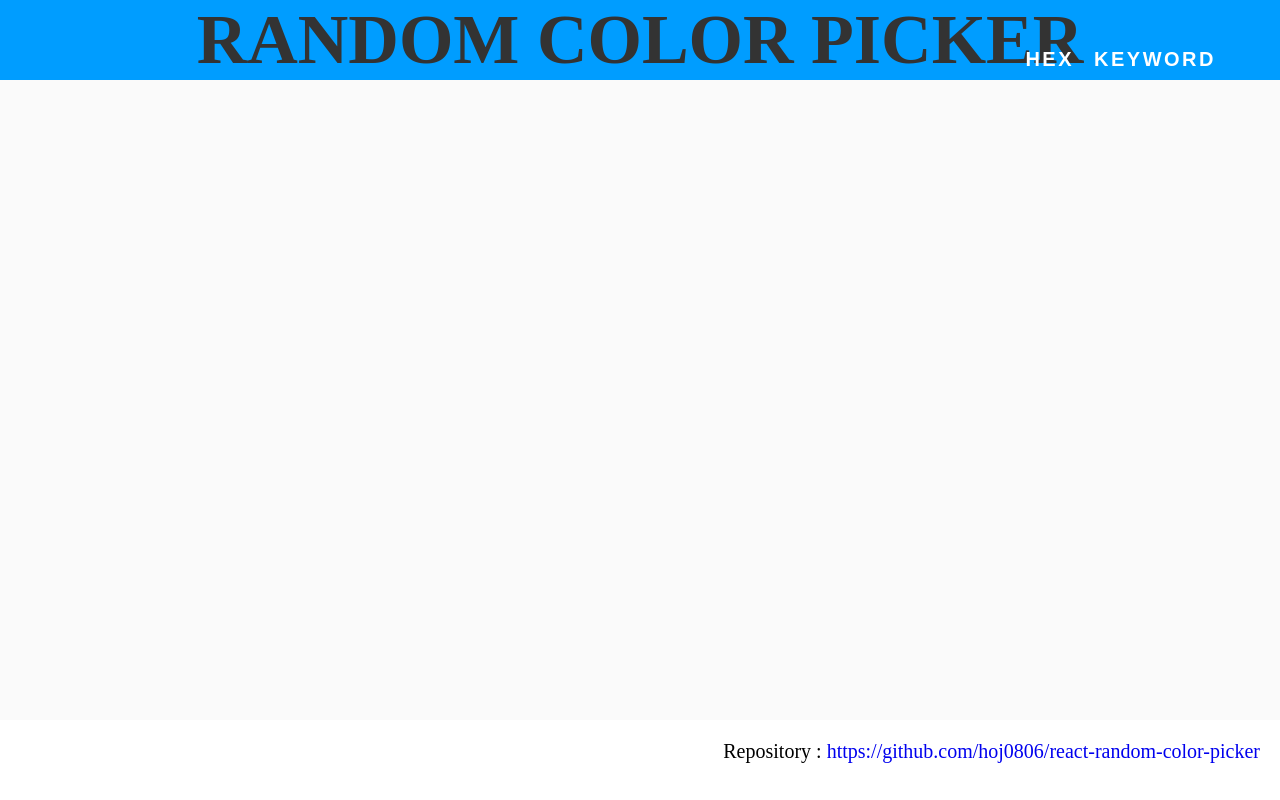
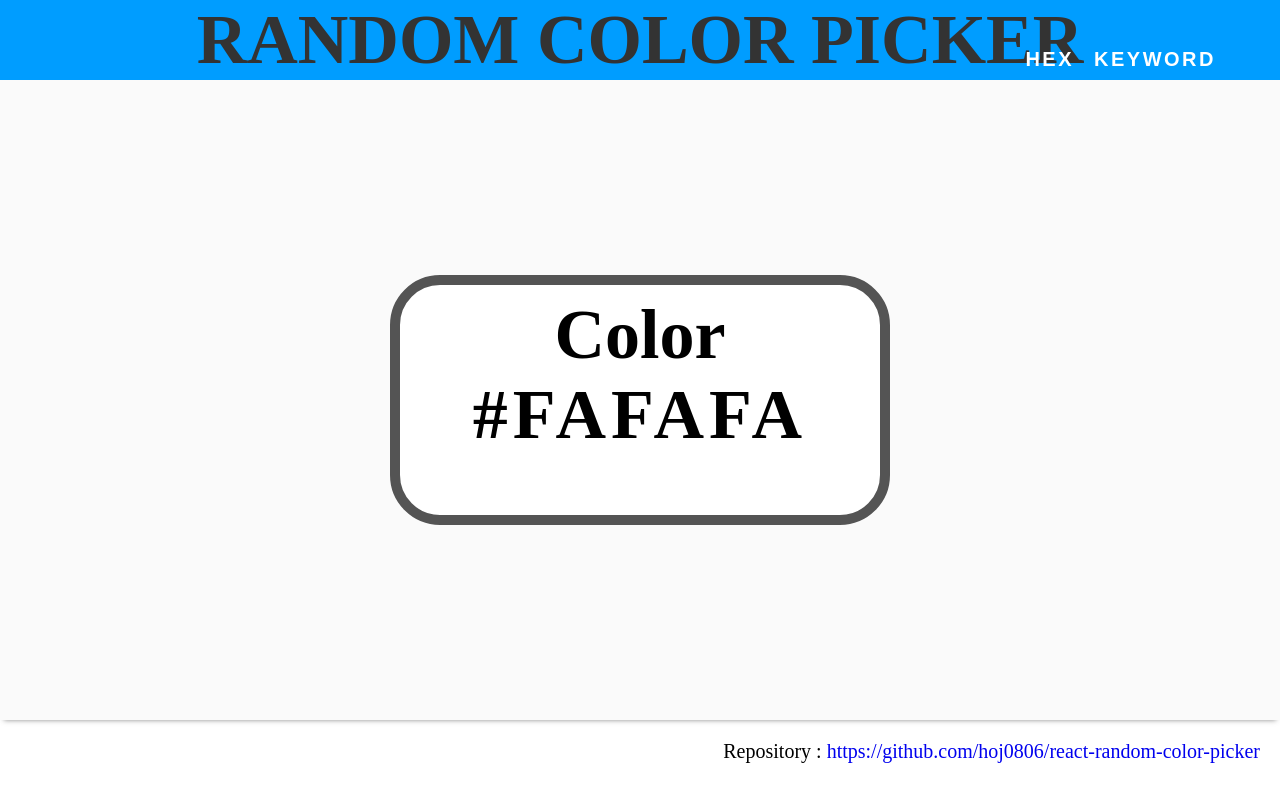
Before and after one commit to hoj0806/react-random-color-picker, a React (Create React App) app: page / in a window 1280 px wide. Built offline with nearby package versions, Linux system fonts and the light colour scheme.

Commit message:
ui : main 컴포넌트 ui 디자인

```diff
--- a/src/App.css
+++ b/src/App.css
@@ -45,9 +45,28 @@ button {
 /* Main */
 .main {
   background-color: #fafafa;
-  height: ;
+  box-shadow: 0px 4px 5px -4px rgba(110, 110, 110, 0.82);
+  display: flex;
+  align-items: center;
+  justify-content: center;
 }
 
+.color-box {
+  background-color: rgb(255, 255, 255);
+  width: 50rem;
+  height: 25rem;
+  font-size: 7rem;
+  padding: 1rem;
+  border: 10px solid rgb(84, 84, 84);
+  border-radius: 5rem;
+  font-weight: 800;
+  text-align: center;
+}
+
+.color-code-box {
+  text-transform: uppercase;
+  letter-spacing: 0.5rem;
+}
 /* Footer */
 
 .footer {
--- a/src/App.js
+++ b/src/App.js
@@ -4,7 +4,7 @@ export default function App() {
   return (
     <div className='App'>
       <Navigation />
-      <div className='main'></div>
+      <Main />
       <Footer />
     </div>
   );
@@ -44,3 +44,19 @@ function Footer() {
     </div>
   );
 }
+
+function Main() {
+  return (
+    <div className='main'>
+      <ColorBox />
+    </div>
+  );
+}
+
+function ColorBox() {
+  return (
+    <div className='color-box'>
+      Color<div className='color-code-box'>#fafafa</div>
+    </div>
+  );
+}
```
